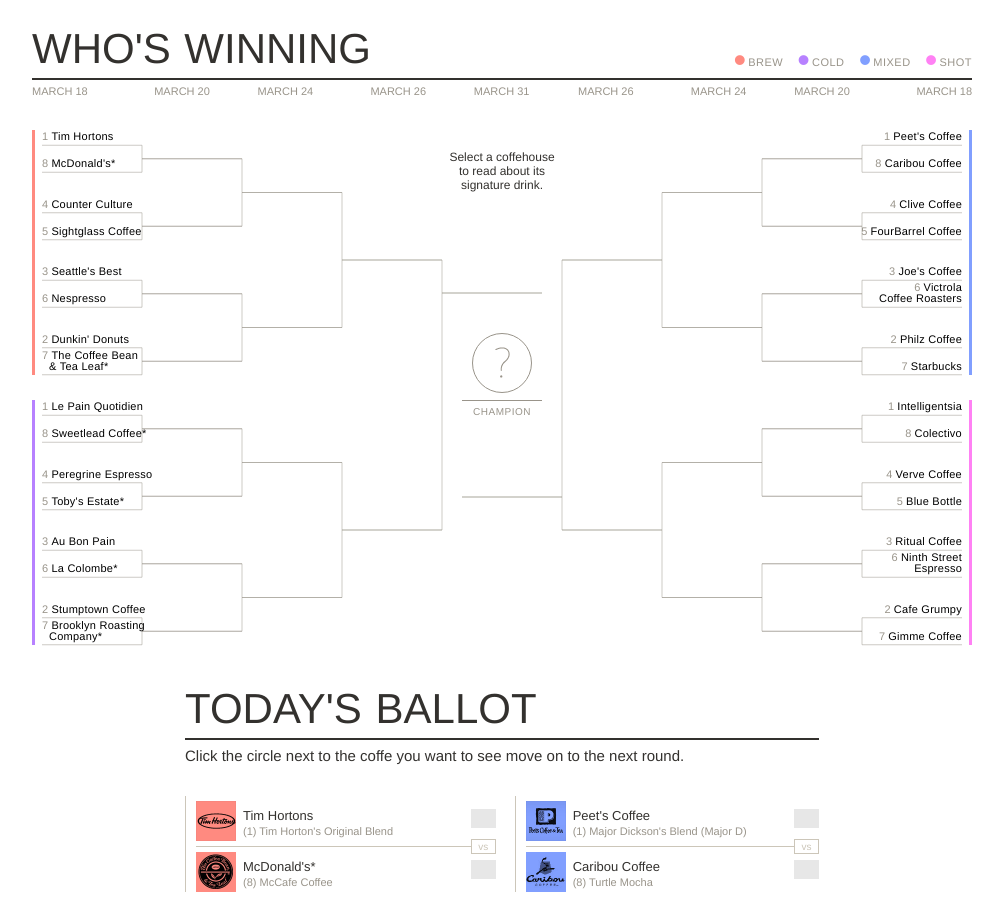
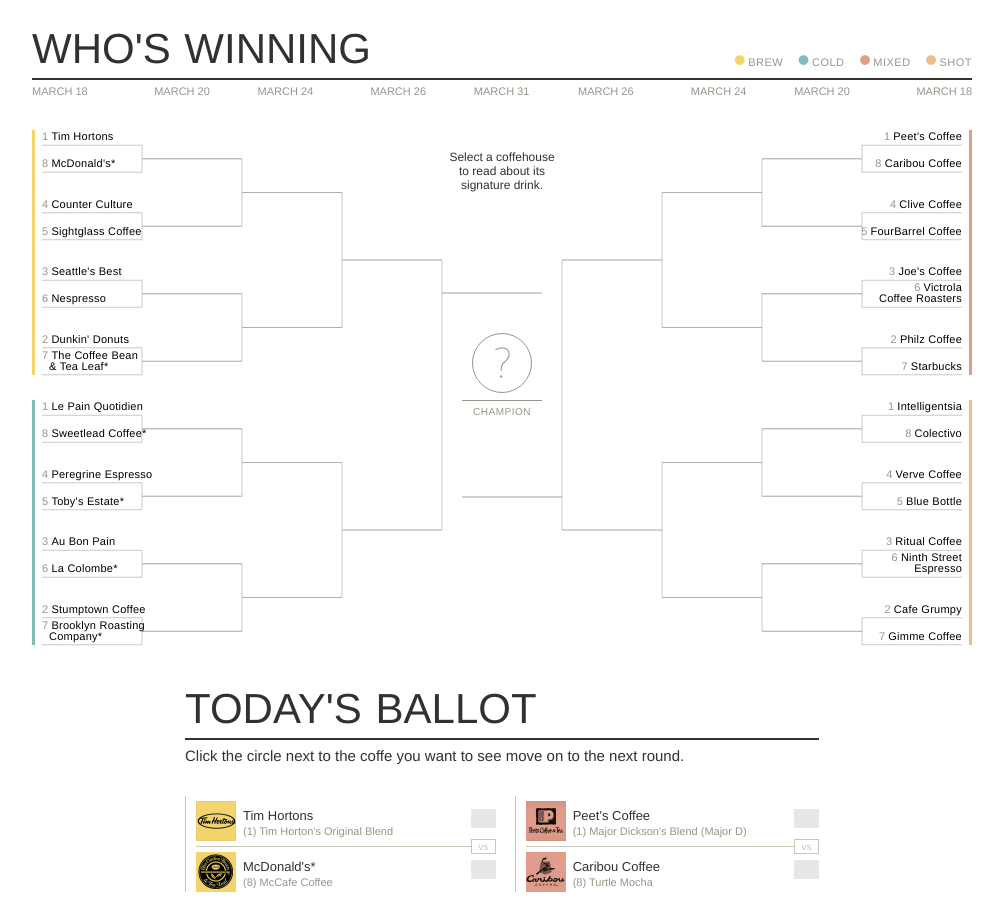
Before and after one commit to gwezerek/coffee_bracket, a website: page index.html in a window 1280 px wide. Shown: the top 909 px of the page, without its empty margins (138-1141 px from the left). Drawn offline with nearby package versions, Linux system fonts and the light colour scheme; grey boxes are pictures that could not be loaded; a web font is replaced by a local one.

Commit message:
Changed colors, style cleanup.

```diff
--- a/data/competitors.tsv
+++ b/data/competitors.tsv
@@ -15,7 +15,7 @@
 Toby's Estate*	Toby's Estate*	FALSE	cold	5	Espresso Julep	A summer signature iced coffee with a mix of intense espresso flavors, a basil-and-mint syrup and steamed milk, poured over ice.	12	entry.2056356019	group_2056356019_13
 La Colombe*	La Colombe*	FALSE	cold	6	Pure Black	Steeped for 16 hours in stainless steel wine tanks, free from oxygen, pressed and filtered twice, Pure Black is cocoa tones and sweetness is perfect for mixed drinks and desserts.	13	entry.2056356019	group_2056356019_14
 Brooklyn Roasting Company*	Brooklyn Roasting	Company*	cold	7	Iced Maple Shay Shay	This is a maple-infused iced coffee is combined with maple syrup, espresso and milk, poured over ice.	14	entry.2056356019	group_2056356019_15
-Sweetlead Coffee*	Sweetlead Coffee*	FALSE	cold	8	Rocket Fuel	a chicory and cold-brew coffee based drink with added maple syrup, ideally, it should be poured over ice and topped with milk. 	15	entry.2056356019	group_2056356019_16
+Sweetleaf Coffee*	Sweetlead Coffee*	FALSE	cold	8	Rocket Fuel	a chicory and cold-brew coffee based drink with added maple syrup, ideally, it should be poured over ice and topped with milk. 	15	entry.2056356019	group_2056356019_16
 Peet's Coffee	Peet's Coffee	FALSE	mixed	1	Major Dickson's Blend (Major D)	An original blend that provides a smooth, deeply roasted, flavorful taste, and a multi-layered character. 	16	entry.2056356019	group_2056356019_17
 Philz Coffee	Philz Coffee	FALSE	mixed	2	Mint Mojito	Philz' Mint Mojito contains creamy java crushed with ice and fresh mint leaves and mixed with indulgent dairy products.	17	entry.2056356019	group_2056356019_18
 Joe's Coffee	Joe's Coffee	FALSE	mixed	3	The Shakedown	The Shakedown combines a half-ounce of syrpup, whole milk, and an espresso shot shaken extensively to make frothy and then poured over a glass half-filled with ice. 	18	entry.2056356019	group_2056356019_19
--- a/sass/partials/_bracket.scss
+++ b/sass/partials/_bracket.scss
@@ -126,25 +126,25 @@
 }
 
 .viz-division-1-border {
-	background-color: $bground-15;
+	background-color: $coffee-color-1;
 	top: 100px;
 	left: 0;
 }
 
 .viz-division-2-border {
-	background-color: $bground-11;
+	background-color: $coffee-color-2;
 	top: 370px;
 	left: 0;
 }
 
 .viz-division-3-border {
-	background-color: $bground-9;
+	background-color: $coffee-color-3;
 	top: 100px;
 	right: 0;
 }
 
 .viz-division-4-border {
-	background-color: $bground-13;
+	background-color: $coffee-color-4;
 	top: 370px;
 	right: 0;
 }
--- a/sass/partials/_variables.scss
+++ b/sass/partials/_variables.scss
@@ -66,6 +66,16 @@
 $black-90:	rgb(51, 49, 46);
 $black-100:	rgb(25, 25, 20);
 
+// Coffee palette
+// $coffee-color-1: #45B29D;
+// $coffee-color-2: #E27A3F;
+// $coffee-color-3: #EFC94C;
+// $coffee-color-4: #DF4949;
+$coffee-color-1: #F2D46D;
+$coffee-color-2: #80BDB6;
+$coffee-color-3: #E09D8B;
+$coffee-color-4: #F0BD89;
+
 // Colloquial grays
 $bground-gray: rgb(230,230,230);
 $light-gray: $black-30;
--- a/sass/site.scss
+++ b/sass/site.scss
@@ -45,33 +45,33 @@
 // ~ ~ ~ ~ ~ ~ ~ ~ ~ ~ ~ ~ ~ ~ ~ ~ ~ ~ ~ ~ ~ ~ ~
 
 .viz-division-1-text {
-	color: $bground-15;
+	color: $coffee-color-1;
 }
 
 .viz-division-2-text {
-	color: $bground-11;
+	color: $coffee-color-2;
 }
 
 .viz-division-3-text {
-	color: $bground-9;
+	color: $coffee-color-3;
 }
 
 .viz-division-4-text {
-	color: $bground-13;
+	color: $coffee-color-4;
 }
 
 .viz-division-1-img {
-	background-color: $bground-15;
+	background-color: $coffee-color-1;
 }
 
 .viz-division-2-img {
-	background-color: $bground-11;
+	background-color: $coffee-color-2;
 }
 
 .viz-division-3-img {
-	background-color: $bground-9;
+	background-color: $coffee-color-3;
 }
 
 .viz-division-4-img {
-	background-color: $bground-13;
+	background-color: $coffee-color-4;
 }
```
Also changed, not shown: css/site.css, css/widget.css.
